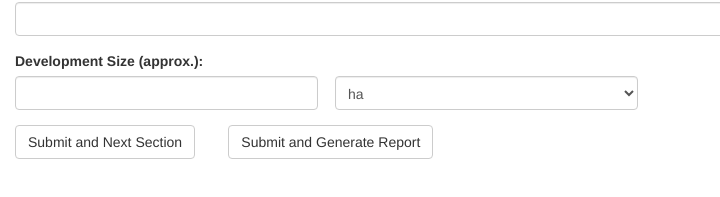
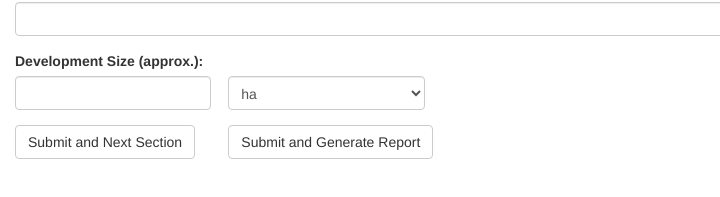
Before and after one commit to Nathan-JDawson/Bat-App, a plain HTML site: page website pages/site_details.html in a window 1280 px wide. Shown: the part 437-634 px from the top of the page, 0-720 px from the left. Drawn offline with nearby package versions, Linux system fonts and the light colour scheme.

Commit message:
Another mobile layout test

```diff
--- a/website pages/site_details.html
+++ b/website pages/site_details.html
@@ -162,10 +162,10 @@
                 <div class="form-group">
                     <label>Development Size (approx.):</label>
                     <div class="row">
-                        <div class="col-xs-3">
+                        <div class="col-xs-3  col-sm-2">
                             <input class="form-control" type="number" id="size" step=".001" name="size">
                         </div>
-                        <div class="col-xs-3">
+                        <div class="col-xs-3 col-sm-2">
                             <select class="form-control" id="size_units" name="units">
                                 <option>ha</option>
                                 <option>m&#x00B2;</option>
```
